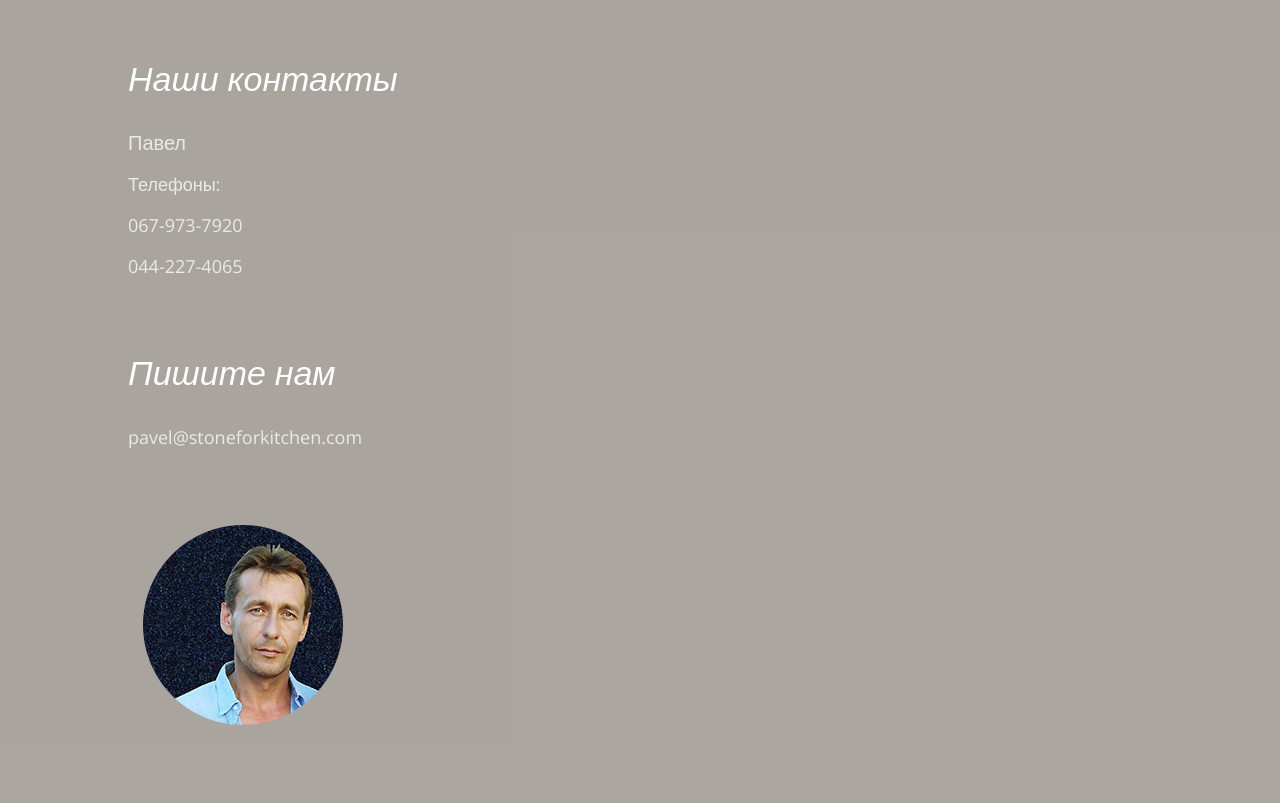
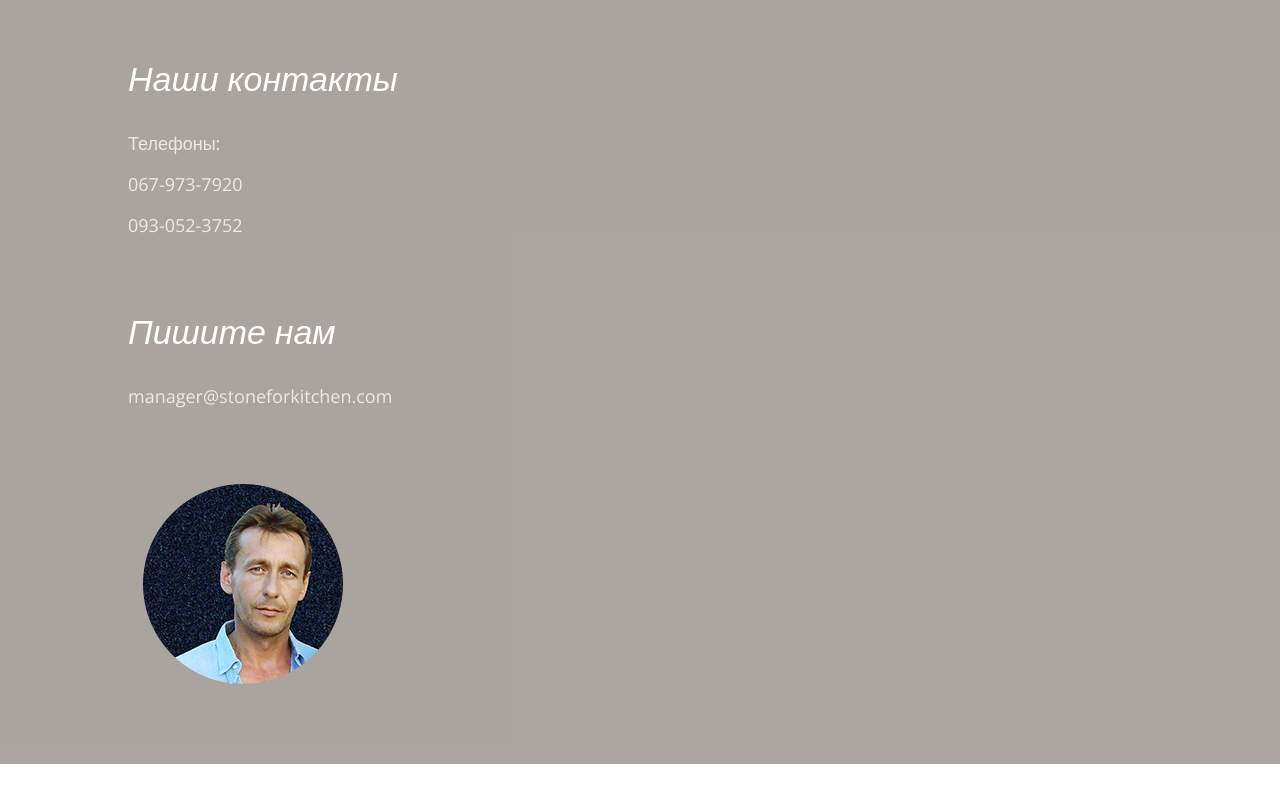
Before and after one commit to Fleischers/stoneforkitchen.com, a plain HTML site: page index.html in a window 1280 px wide. Shown: the part 2816-3619 px from the top of the page. After the commit the page ends 3580 px from the top, so only its background shows below. Drawn offline with nearby package versions, Linux system fonts and the light colour scheme; a script that the page names is missing; a web font is replaced by a local one.

Commit message:
Change email and numbers in contacts

```diff
--- a/index.html
+++ b/index.html
@@ -198,17 +198,13 @@ ga('send', 'pageview');
 
       <div class="grid_5">
         <div class="text2">Наши контакты</div>
-        <p class="fz__1"><b>Павел</b>
-            </p>
-
-            <p>Телефоны: </p>
+            <p>Телефоны:</p>
 
             <p>067-973-7920</p>
-
-            <p>044-227-4065</p>
+            <p>093-052-3752</p>
 
             <div class="text2">Пишите нам</div>
-            <p><a href="mailto:pavel@stoneforkitchen.com">pavel@stoneforkitchen.com</a></p>
+            <p><a href="mailto:manager@stoneforkitchen.com">manager@stoneforkitchen.com</a></p>
       </div>
       <div class="grid_6 prefix_1">
           <div class="text2">
```
Also changed, not shown: contact.html (+1 -5 lines).
